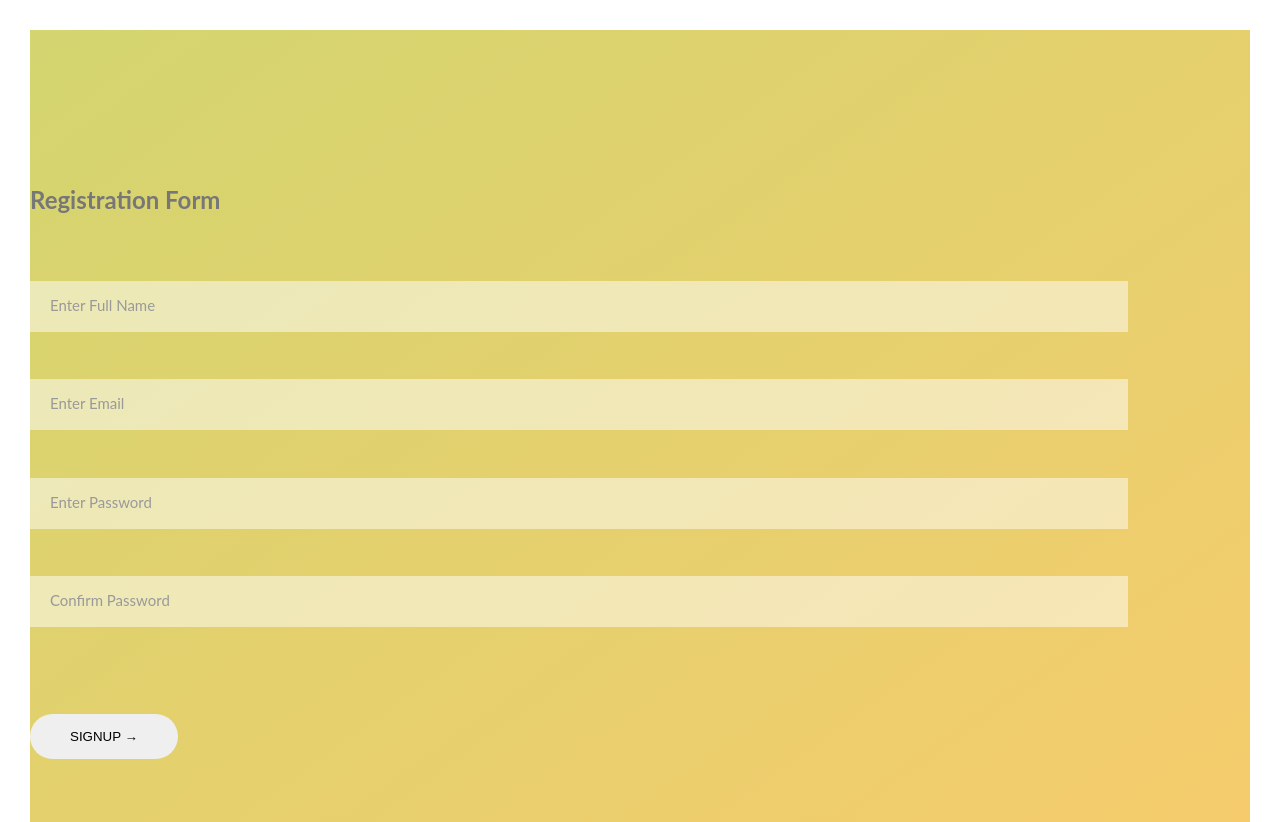
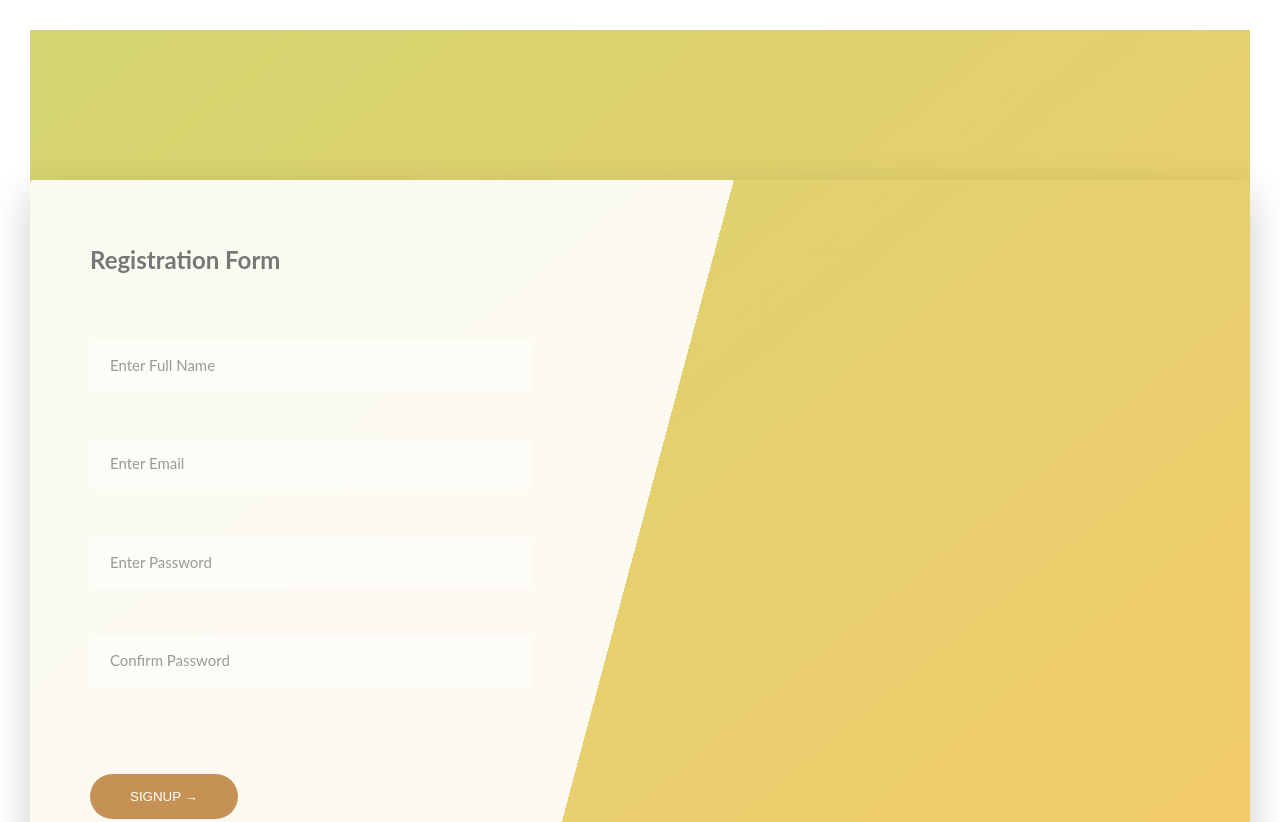
Before and after one commit to rushil-care/Web-Programming-Lab, a plain HTML site: page reg.html in a window 1280 px wide. Shown: the top 822 px of the page. Drawn offline with Linux system fonts and the light colour scheme.

Commit message:
Update style.css

```diff
--- a/style.css
+++ b/style.css
@@ -35,7 +35,7 @@ body {
     cursor: pointer;
 }
 
-.btn--green {
+.btn--gold {
     background-color: #c59155;
     color: #fff;
 }
@@ -93,3 +93,14 @@ body {
             .login__form {
               width: 50%;
               padding: 6rem; }
+
+
+              .signup {
+                background-image: linear-gradient(105deg, rgba(255, 255, 255, 0.9) 0%, rgba(255, 255, 255, 0.9) 50%, transparent 50%);
+                background-size: 100%;
+                border-radius: 3px;
+                box-shadow: 0 1.5rem 4rem rgba(0, 0, 0, 0.2);
+                height: 70rem; }
+                .signup__form {
+                  width: 50%;
+                  padding: 6rem; }
```
